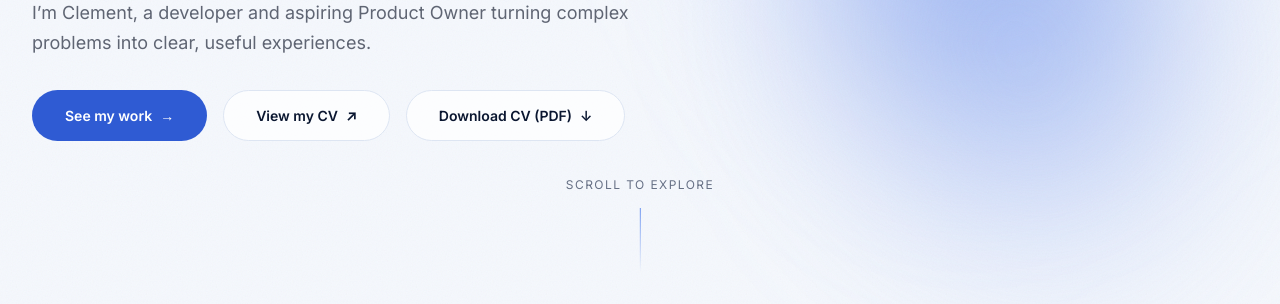
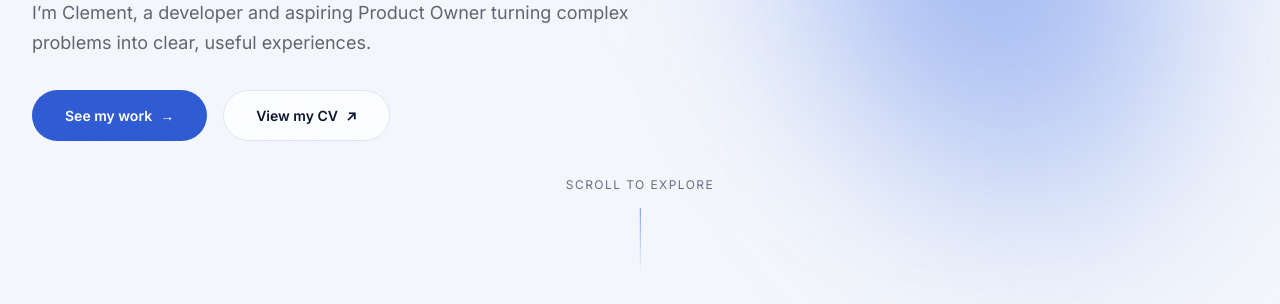
Before and after one commit to Cdemetz/English_Portfolio, a plain HTML site: page index.html in a window 1280 px wide. Shown: the part 496-800 px from the top of the page. Drawn offline with Linux system fonts and the light colour scheme.

Commit message:
Delete download button

```diff
--- a/index.html
+++ b/index.html
@@ -51,8 +51,6 @@
         <!-- CV: first displayed in the browser (new tab), then downloadable -->
         <a class="button button-secondary" href="assets/pdf/cv/clement-demetz-cv.pdf" target="_blank"
           rel="noopener">View my CV <span aria-hidden="true">↗</span></a>
-        <a class="button button-secondary" href="assets/pdf/cv/clement-demetz-cv.pdf"
-          download="clement-demetz-cv.pdf">Download CV (PDF) <span aria-hidden="true">↓</span></a>
       </div>
       <div class="scroll-hint" aria-hidden="true">
         <p class="scroll-hint-text">Scroll to explore</p>
```
